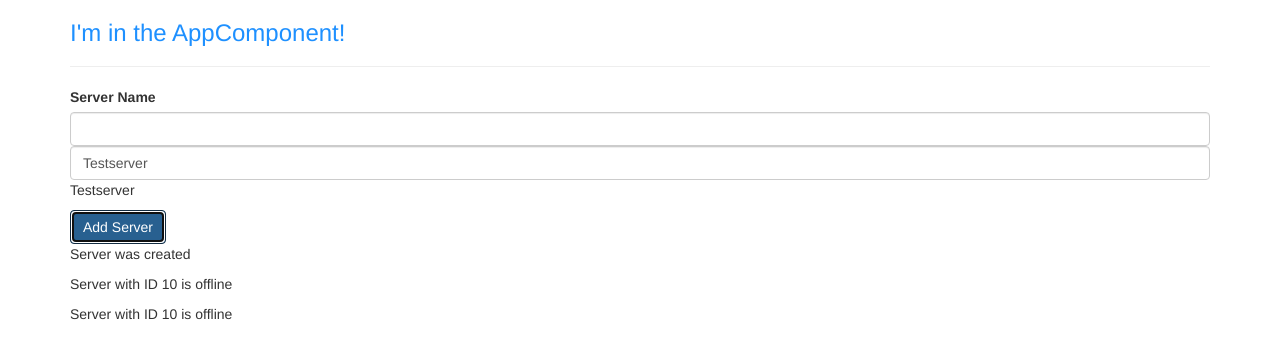
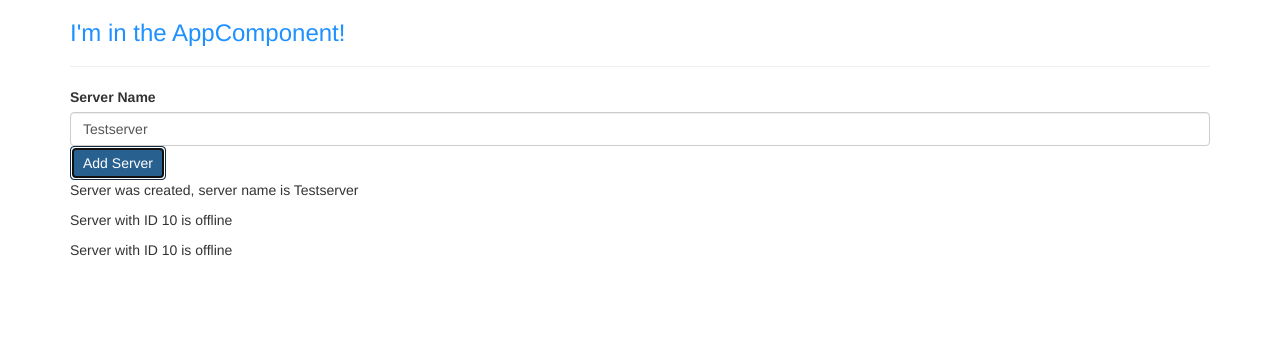
Before and after one commit to brunopenner/Angular-The-Complete-Guide, an Angular app: page / in a window 1280 px wide. Both pictures are taken after a click on the button "Add Server". Shown: the top 358 px of the page. Built offline with nearby package versions, Linux system fonts and the light colour scheme.

Commit message:
ngIf to output data conditionally

```diff
--- a/src/app/servers/servers.component.html
+++ b/src/app/servers/servers.component.html
@@ -2,11 +2,12 @@
 <!-- //Property Binding: Change status  -->
 
 <label>Server Name</label>
-<input type="text" name="" id="" class="form-control" (input)="onUpdateServerName($event)">
+<!-- <input type="text" name="" id="" class="form-control" (input)="onUpdateServerName($event)">  -->
 <input type="text" name="" id="" class="form-control" [(ngModel)]="serverName">
-<p>{{ serverName }}</p>
+<!-- <p>{{ serverName }}</p> -->
 <button class="btn btn-primary" [disabled]="!allowNewServer" (click)="onCreateServer()">Add Server</button>
 <!-- <p [innerText]="allowNewServer"></p> -->
-<p>{{serverCreationStatus}}</p>
+<!-- <p>{{serverCreationStatus}}</p> -->
+<p *ngIf="serverCreated">Server was created, server name is {{ serverName }}</p>
 <app-server></app-server>
 <app-server></app-server>
--- a/src/app/servers/servers.component.ts
+++ b/src/app/servers/servers.component.ts
@@ -14,6 +14,7 @@
   allowNewServer = false;
   serverCreationStatus = 'No Server was created!';
   serverName = 'Testserver';
+  serverCreated = false;
 
   constructor() {
     setTimeout(() => {
@@ -26,7 +27,8 @@
   }
 
   onCreateServer() {
-    this.serverCreationStatus = 'Server was created';
+    this.serverCreated = true;
+    this.serverCreationStatus = 'Server was created! Name is ' + this.serverName;
   }
 
   onUpdateServerName(event: any) {
```
